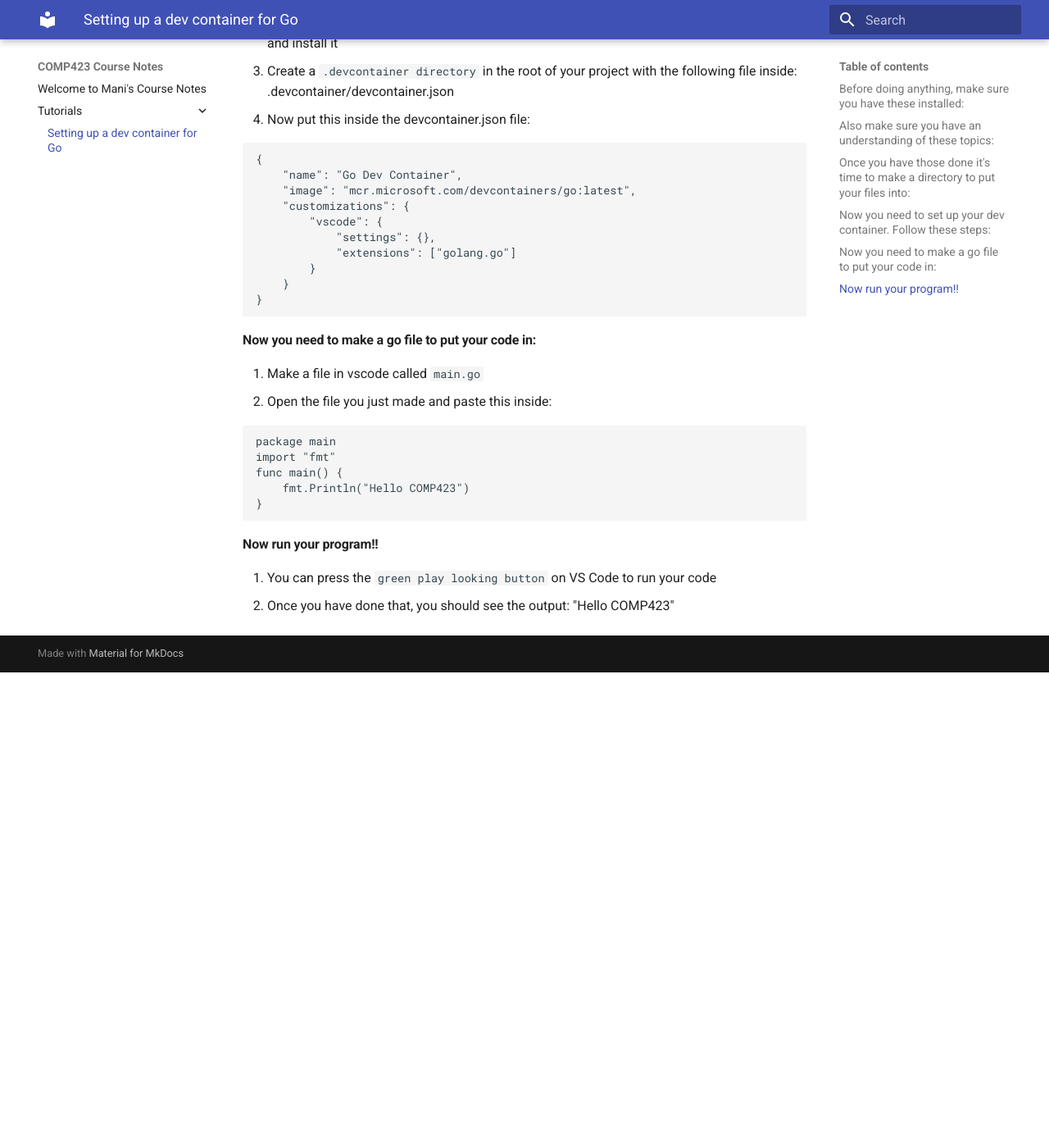
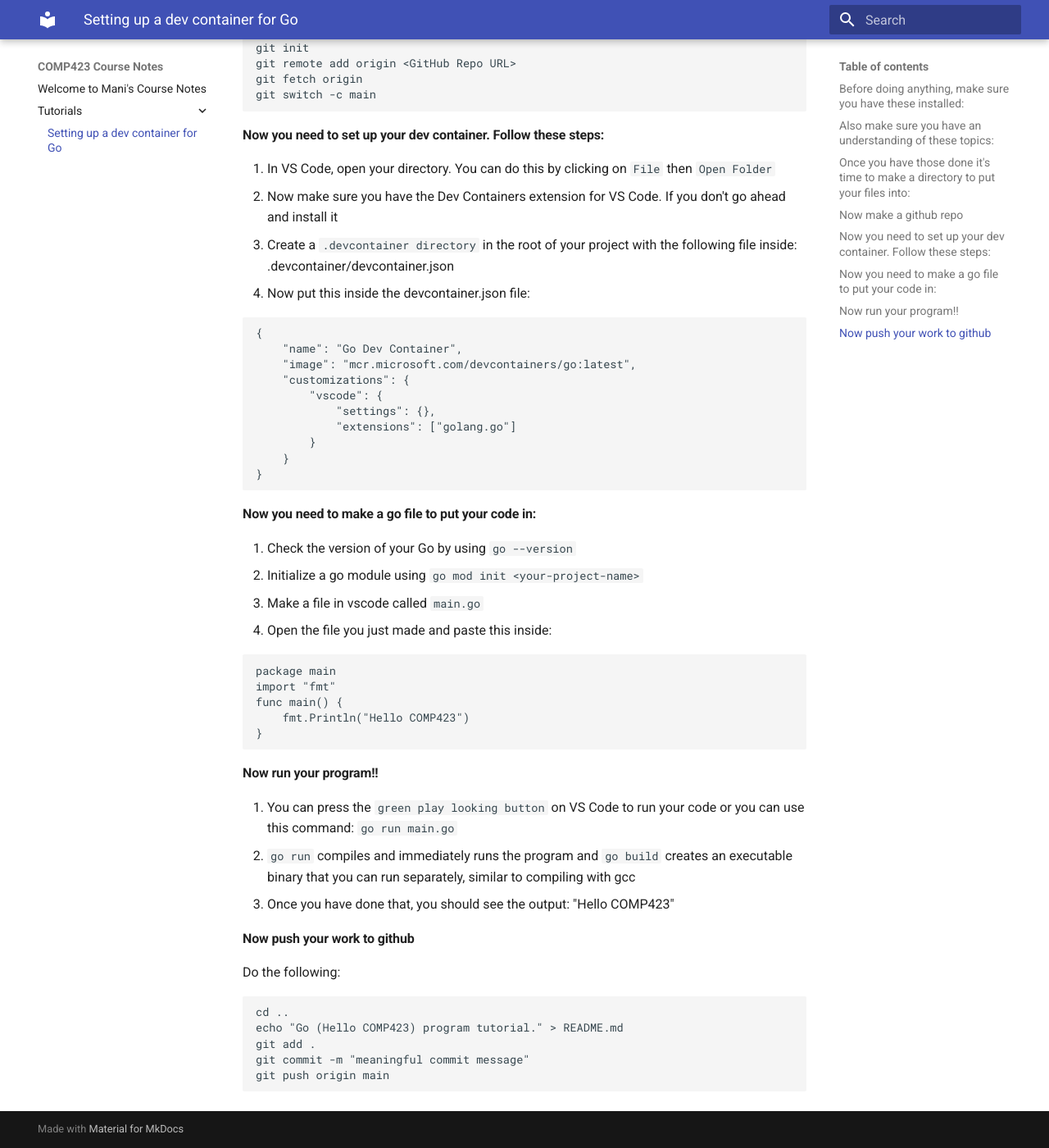
Before and after one commit to manip1384/comp423-course-notes, an MkDocs documentation site: the page built from docs/tutorials/go-setup.md, in a window 1280 px wide and 1400 px high, scrolled down 861 px. Shown: the whole window at 82% size. Built offline with MkDocs 1.6.1 and Material for MkDocs 9.7.7, drawn with Linux system fonts in a browser that asks for light colours; before the commit the page ends 1681 px from its top, so only the background shows below that; some of the changed text lies outside the part shown.

Commit message:
Finalized tutorial

````diff
--- a/docs/tutorials/go-setup.md
+++ b/docs/tutorials/go-setup.md
@@ -8,19 +8,28 @@
 1. `Docker Desktop` for mac, windows, or linux
 2. `VS Code` for mac, windows, or linux
 3. `Git` for mac, windows, or linux
+4. A `Github` Account
 
 #### Also make sure you have an understanding of these topics:
 
-4. Some basic knowledge of `Go syntax`.
-    Here is a website that might help: (https://www.w3schools.com/go/index.php)
-5. Basic knowledge of the main `git commands` and syntax
-    Here is a webiste that might be useful: (https://www.w3schools.com/git/)
+4. Some basic knowledge of [**Go Syntax**](https://www.w3schools.com/go/index.php).
+5. Basic knowledge of the main [**Git Commands**](https://www.w3schools.com/git/) and syntax
 
 #### Once you have those done it's time to make a directory to put your files into:
 
 1. In the terminal run this command `mkdir <name>` (the name can be whatever you want it to be) to create a new directory.
 2. Now, to go into the directory you just made run this command `cd <name>`. (same name you made in the step above)
 3. Once you have done that you need to create a git directory which can be done so by running `git init`.
+
+#### Now make a github repo
+1. Make a new public Github repo and copy the URL.
+2. Run the following to initialize an empty Git repo:
+```bash
+git init
+git remote add origin <GitHub Repo URL>
+git fetch origin
+git switch -c main
+```
 
 #### Now you need to set up your dev container. Follow these steps:
 
@@ -42,9 +51,11 @@
 ```
 
 #### Now you need to make a go file to put your code in:
-1. Make a file in vscode called `main.go`
-2. Open the file you just made and paste this inside:
-```
+1. Check the version of your Go by using `go --version`
+2. Initialize a go module using `go mod init <your-project-name>`
+2. Make a file in vscode called `main.go`
+3. Open the file you just made and paste this inside:
+```Go
 package main
 import "fmt"
 func main() {
@@ -53,5 +64,17 @@ func main() {
 ```
 
 #### Now run your program!!
-1. You can press the `green play looking button` on VS Code to run your code
-2. Once you have done that, you should see the output: "Hello COMP423"
+1. You can press the `green play looking button` on VS Code to run your code or you can use this command: `go run main.go`
+2. `go run` compiles and immediately runs the program and `go build` creates an executable binary that you can run separately, similar to compiling with gcc
+3. Once you have done that, you should see the output: "Hello COMP423"
+
+
+#### Now push your work to github
+Do the following:
+```bash
+cd ..
+echo "Go (Hello COMP423) program tutorial." > README.md
+git add .
+git commit -m "meaningful commit message"
+git push origin main
+```
````
